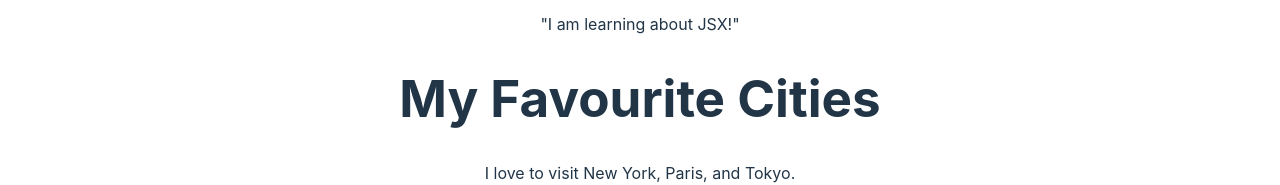
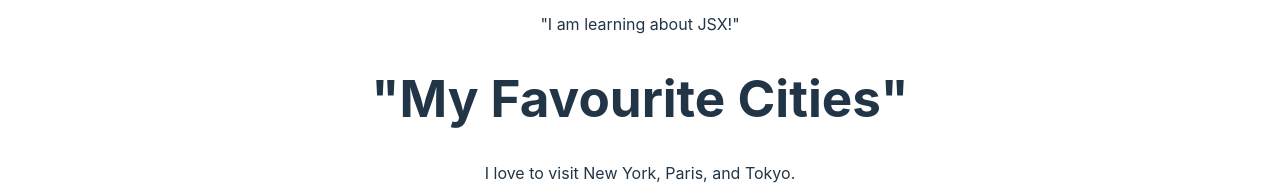
Before and after one commit to ernestkeitharthur/alx-fe-reactjs, a React (Vite) app in the folder alx-react-app/: page / in a window 1280 px wide. Shown: the part 356-541 px from the top of the page. Built offline with nearby package versions, Linux system fonts and the light colour scheme.

Commit message:
Update Header.jsx

```diff
--- a/alx-react-app/src/components/Header.jsx
+++ b/alx-react-app/src/components/Header.jsx
@@ -1,7 +1,7 @@
 function Header(){
     return(
         <header>
-            <h1>My Favourite Cities</h1>
+            <h1>"My Favourite Cities"</h1>
         </header>
     );
 }
```
